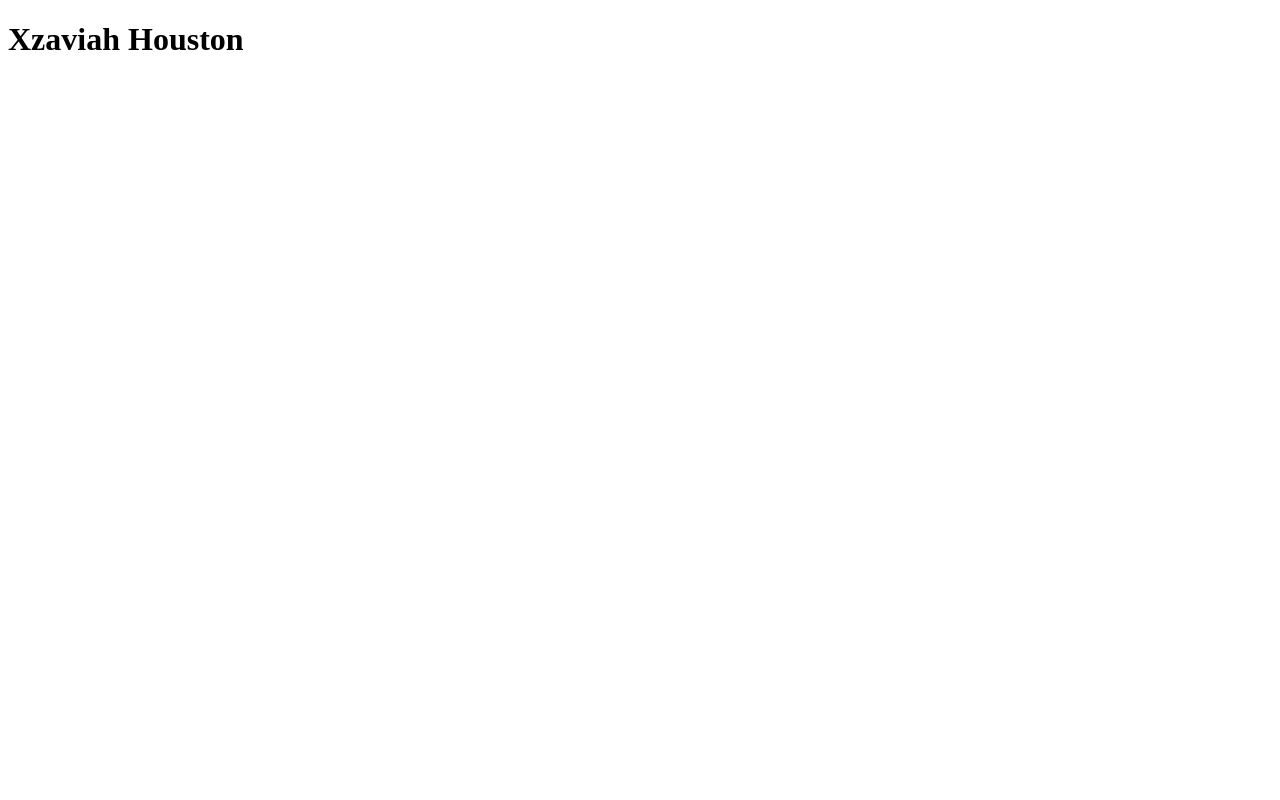
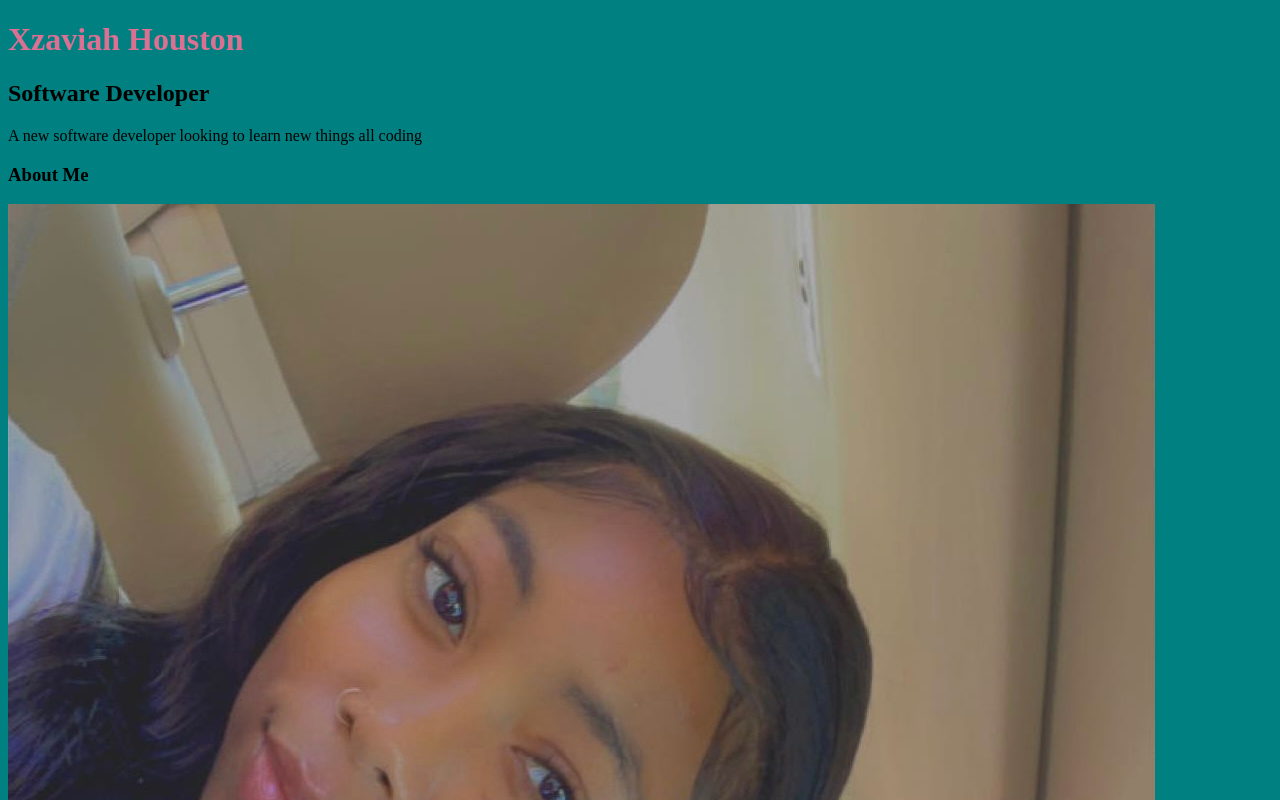
Before and after one commit to Xzaviah21/My-portfolio, a plain HTML site: page index.html in a window 1280 px wide. Shown: the top 800 px of the page. Drawn offline with Linux system fonts and the light colour scheme.

Commit message:
updated index.html again

```diff
--- /dev/null
+++ b/Assets/style.css
@@ -0,0 +1,5 @@
+body{background-color: teal;}
+
+
+
+h1{color:palevioletred }
--- a/index.html
+++ b/index.html
@@ -4,10 +4,17 @@
     <meta charset="UTF-8">
     <meta http-equiv="X-UA-Compatible" content="IE=edge">
     <meta name="viewport" content="width=device-width, initial-scale=1.0">
+  <link rel="stylesheet" href="./Assets/style.css">
     <title>Xzaviah's Portfolio</title>
 </head>
 <body>
     <h1> Xzaviah Houston</h1>
+    <h2> Software Developer</h2>
+    <p> A new software developer looking to learn new things all coding
+
+    </p>
+    <h3> About Me</h3>
+    <img alt="Its Me" src="./Assets/me for portfolio.jpg" >
 
 </body>
 </html>
```
Also changed, not shown: Assets/Images/me for portfolio.jpg (added), Assets/me for portfolio.jpg (added).
